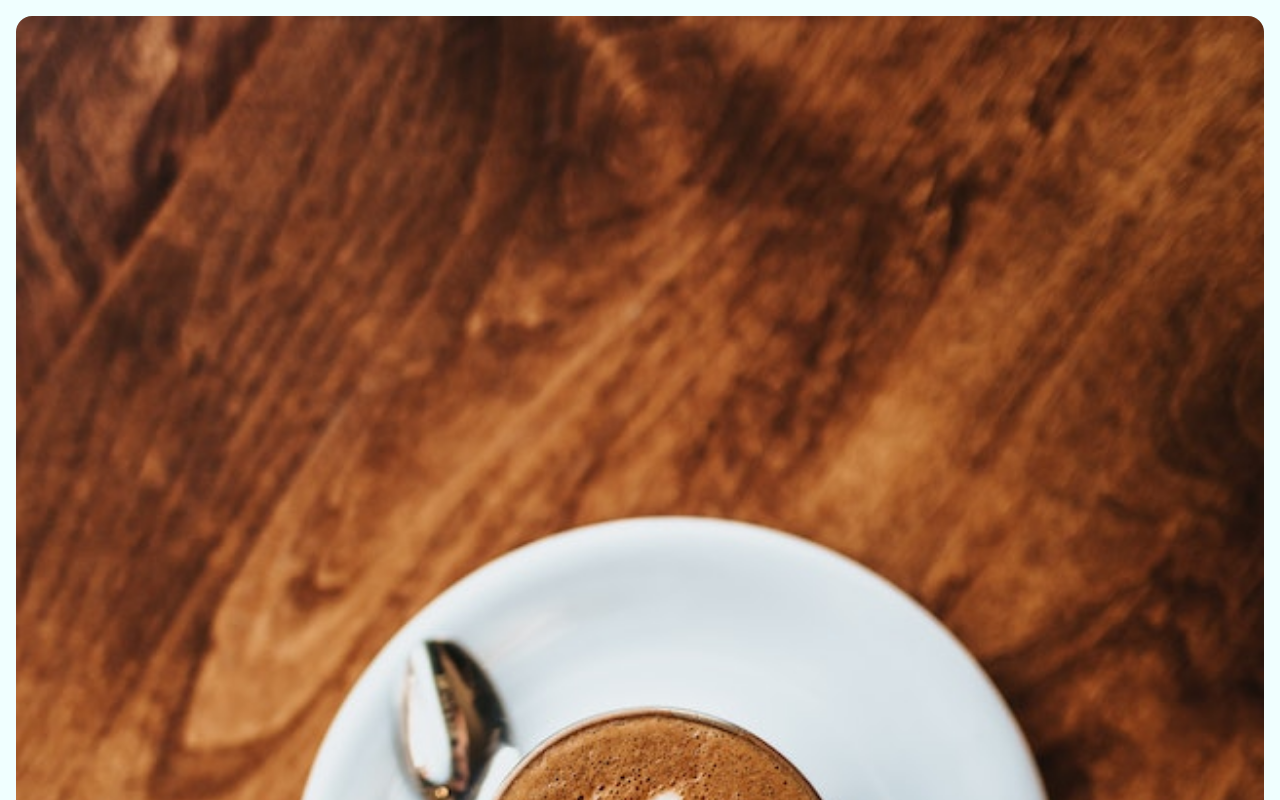
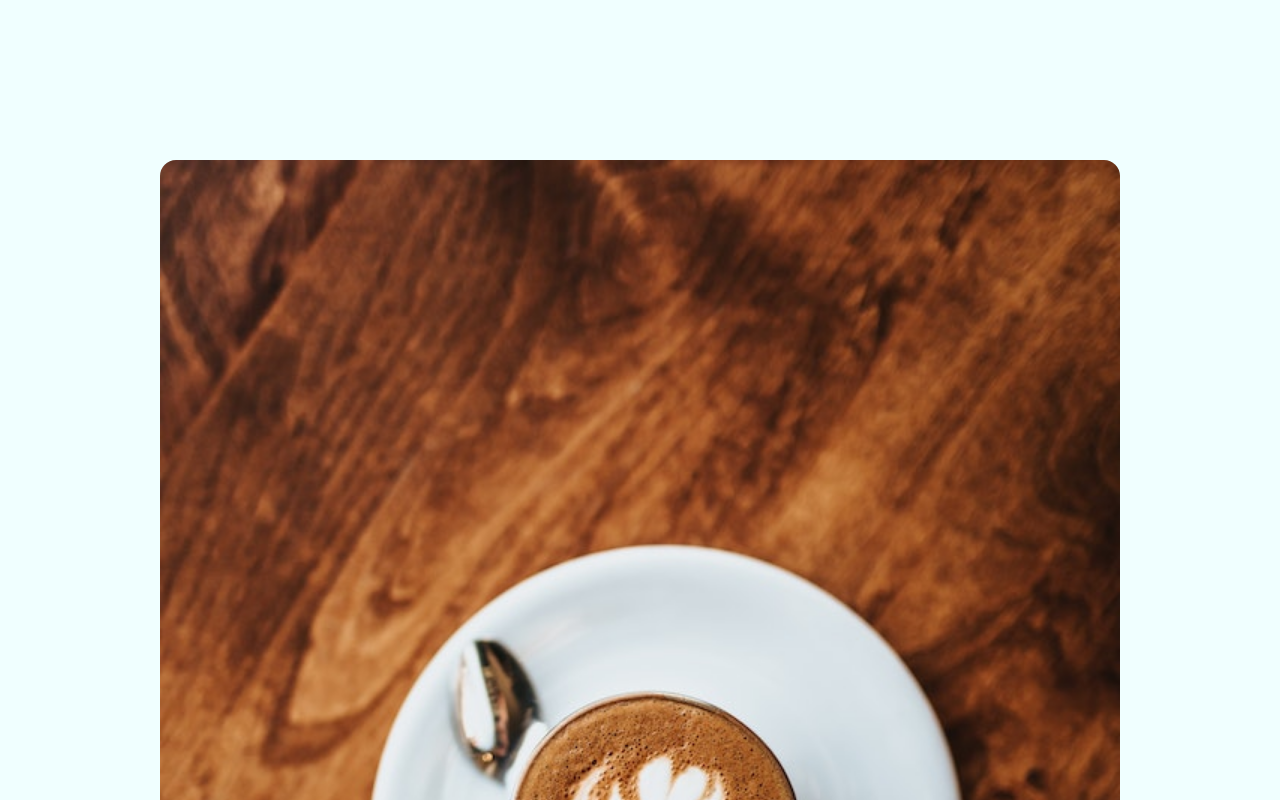
Before and after one commit to irm1005-itec1005-fall-2023/midterm-exam-RayanAli26, a plain HTML site: page index.html in a window 1280 px wide. Shown: the top 800 px of the page. Drawn offline with Linux system fonts and the light colour scheme.

Commit message:
Midterm 1

```diff
--- a/style.css
+++ b/style.css
@@ -45,7 +45,7 @@ main {
   display: flex;
   flex-direction: column;
   background-color: azure;
-  padding: 1rem;
+  padding: 10rem;
   justify-content: center;
   align-items: center;
   border-radius: 0rem 0rem 1rem 1rem;
```
